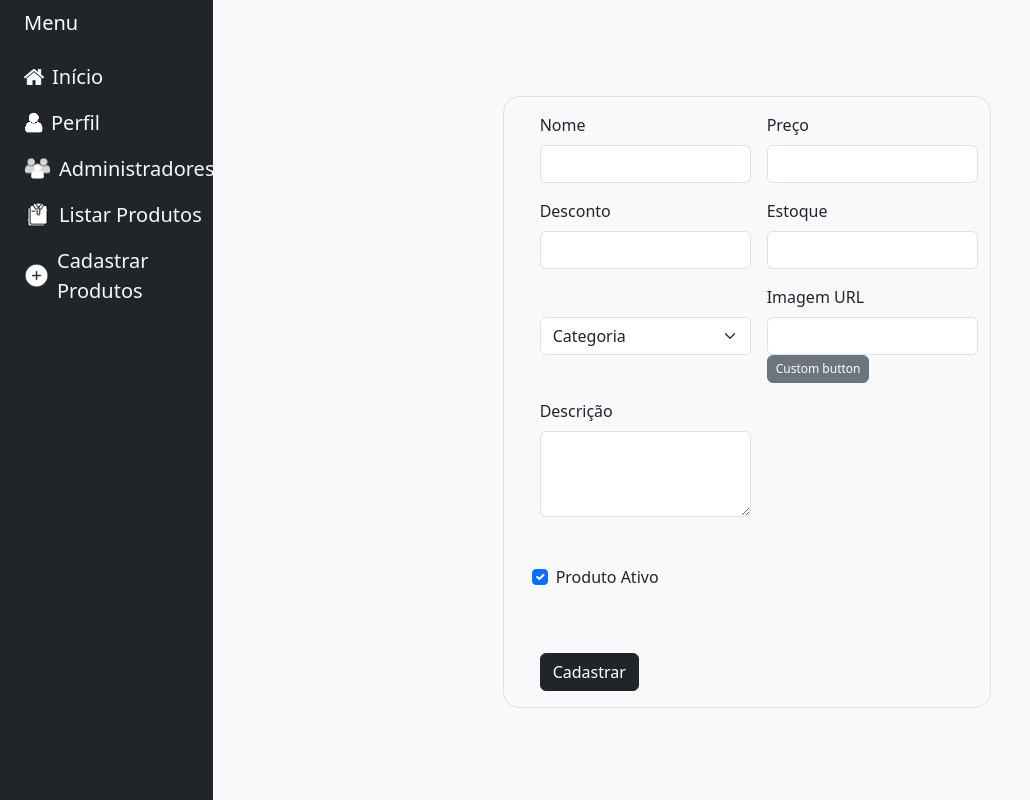
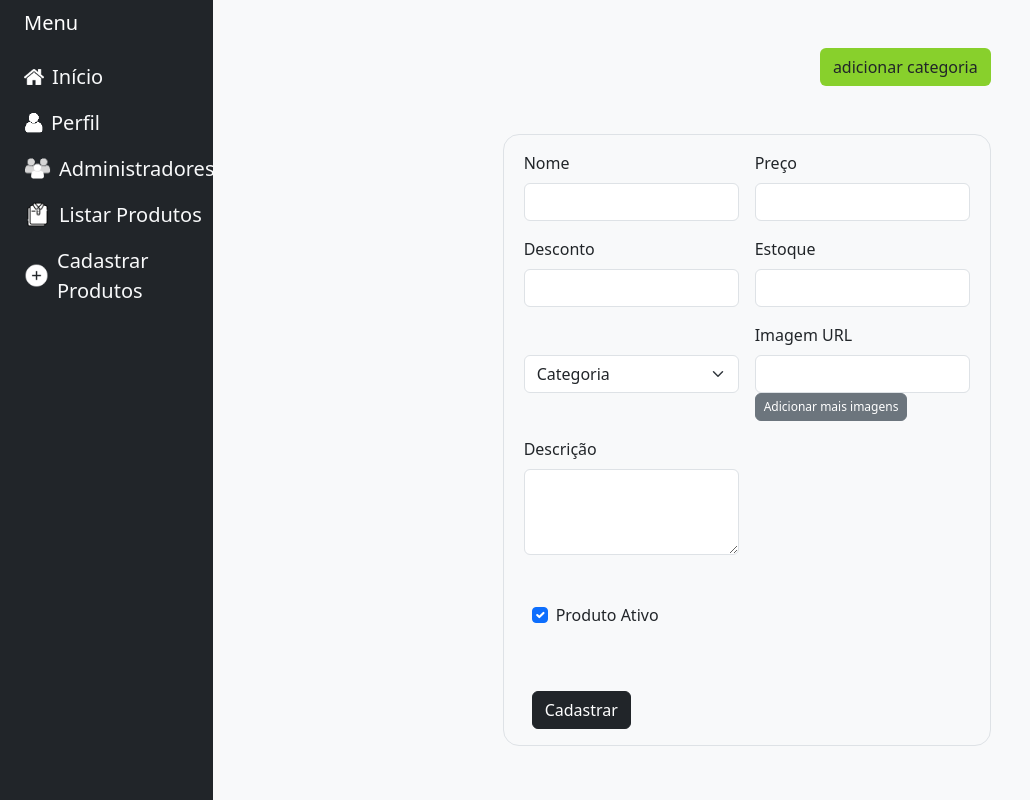
Before and after one commit to CRUD-Tokyo-Streetwear/commercialWebStore, a PHP site: page /cadastroProdutos.php in a window 1280 px wide. Shown: the part 102-902 px from the top of the page, without its empty margins (0-1030 px from the left). Run offline with PHP 8.4, Linux system fonts and the light colour scheme; a user stored in the database is signed in; data comes from the database, SQL or seed files in the repository; tables that the repository leaves empty or names only in its code hold one stand-in row (values such as "Sample post"); some libraries are stand-ins or nearby versions.

Commit message:
front do cadastro sem funcionar

```diff
--- a/cadastroProdutos.php
+++ b/cadastroProdutos.php
@@ -114,13 +114,16 @@ $p = new Produto("charlie", "localhost", "root", "");
             </div>
 
             <!--Tela central-->
-            <div class="container justify-content-center align-items-center mt-5" style="height: 63%; max-width: 40vw;">
+
+            <div class="container justify-content-center align-items-center mt-5" style="height: 100%; max-width: 40vw;">
+                <div class="text-end mb-5" >
+                    <button type="button" class="btn" style="background-color:#88d02c">adicionar categoria</button>
+                </div>
                 <div class="container d-flex flex-column align-items-start justify-content-center border rounded-4 mt-5">
 
 
-
                     <!--Cadastro Produto-->
-                    <div class="d-flex justify-content-between ms-4 mt-3 mb-3">
+                    <div class="d-flex justify-content-between ms-2 me-2 mt-3 mb-3">
                         <form id="produtoForm" method="POST " class="row g-3">
                             <div class="col-md-6">
                                 <label for="nome" class="form-label">Nome</label>
@@ -138,7 +141,8 @@ $p = new Produto("charlie", "localhost", "root", "");
                                 <label for="Estoque" class="form-label">Estoque</label>
                                 <input type="text" class="form-control" name="Estoque">
                             </div>
-                            <div class="col-md-6 mt-5">
+
+                            <div class="col-md-6 mt-5"> <!--Div da categoria-->
                                 <select class="form-select" aria-label="Default select example">
 
                                     <option selected>Categoria</option>
@@ -151,25 +155,27 @@ $p = new Produto("charlie", "localhost", "root", "");
                                     ?>
 
                                 </select>
-                            </div>
+
+                            </div><!--fecha a segunda div categoria-->
                             <div class="col-md-6">
                                 <label for="precoDesconto" class="form-label">Imagem URL</label>
                                 <input type="text" class="form-control" id="imagemUrl" name="imagem_url">
-                                <button type="submit" class="btn btn-secondary" name="botaoImagem" style="--bs-btn-padding-y: .25rem; --bs-btn-padding-x: .5rem; --bs-btn-font-size: .75rem;">Custom button</button>
+                                <button type="submit" class="btn btn-secondary" name="botaoImagem" style="--bs-btn-padding-y: .25rem; --bs-btn-padding-x: .5rem; --bs-btn-font-size: .75rem;">Adicionar mais imagens</button>
                             </div>
                             <div class="col-md-6">
                                 <label for="descricao" class="form-label">Descrição</label>
                                 <textarea class="form-control" id="descricao" name="descricao" rows="3" required></textarea>
                             </div>
-                            <div class="d-flex mb-5 mt-5 form-check">
+                            <div class="d-flex mb-5 ms-3 mt-5 form-check">
                                 <input type="checkbox" class="form-check-input" value="0" id="produtoAtivo" name="produto_ativo" checked>
                                 <label class="form-check-label ms-2" for="produtoAtivo">Produto Ativo</label>
                             </div>
-                            <div class="col-md-6">
+                            <div class="col-md-6 ms-2">
                                 <button type="submit" class="btn btn-dark" name="botao">Cadastrar</button>
                             </div>
+
+
                             <?php
-
 
                             if (isset($_POST['botao'])) {
 
@@ -187,22 +193,20 @@ $p = new Produto("charlie", "localhost", "root", "");
                                 }
                             }
 
+
                             //cadastro categoria
 
 
                             if (isset($_POST['botao'])) {
                             }
                             ?>
+
                         </form>
-                    </div>
-                </div>
 
-
-
-
-            </div>
-
-        </div>
+                    </div><!--fecha a segunda div do formulario-->
+                </div><!--fecha a segunda div da tela central-->
+            </div><!--fecha a primeira div da tela central-->
+        </div><!--fecha a segunda div do menu lateral-->
     </div> <!--Fecha a div do menu lateral-->
 
 
```
Also changed, not shown: script.js (line endings or trailing spaces).
